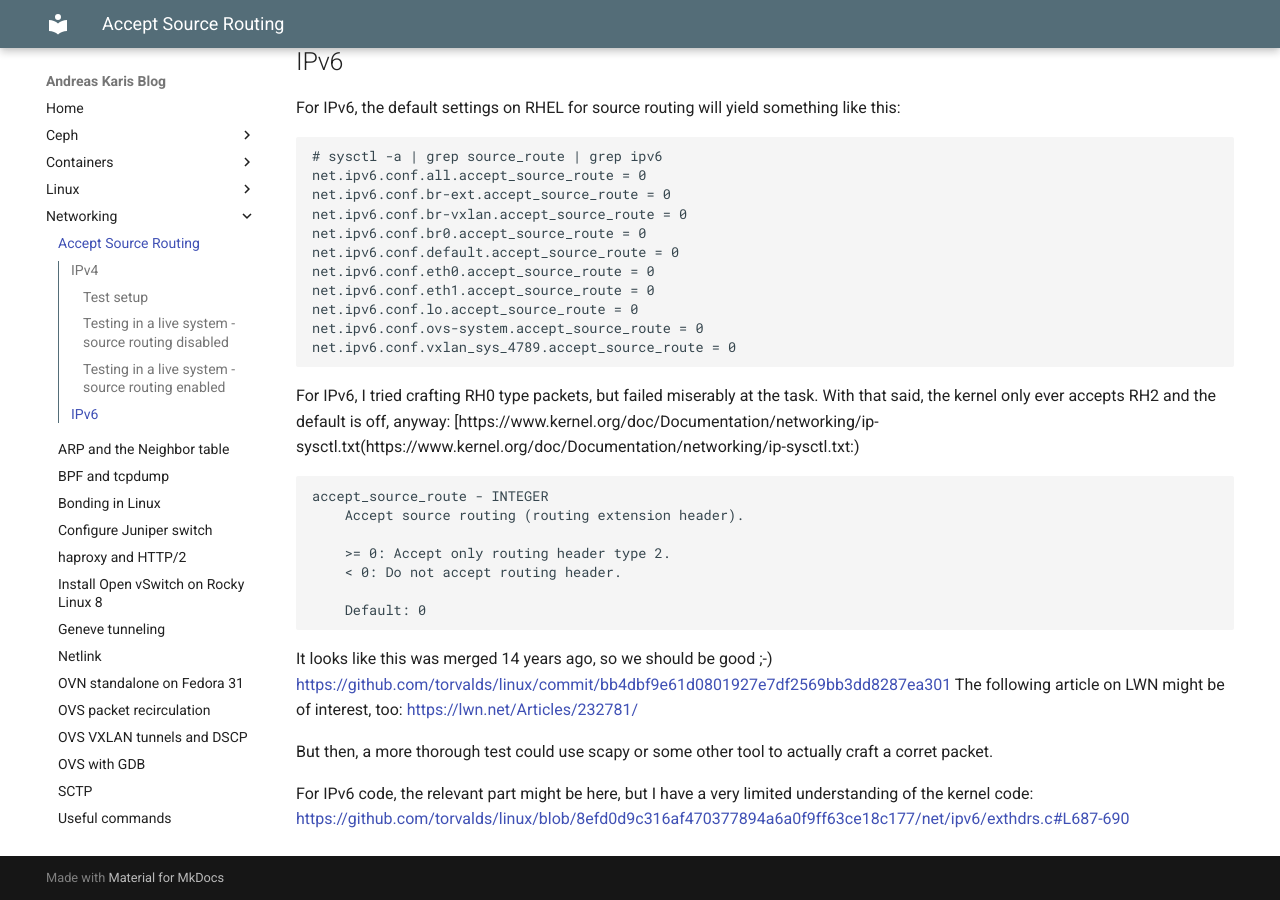
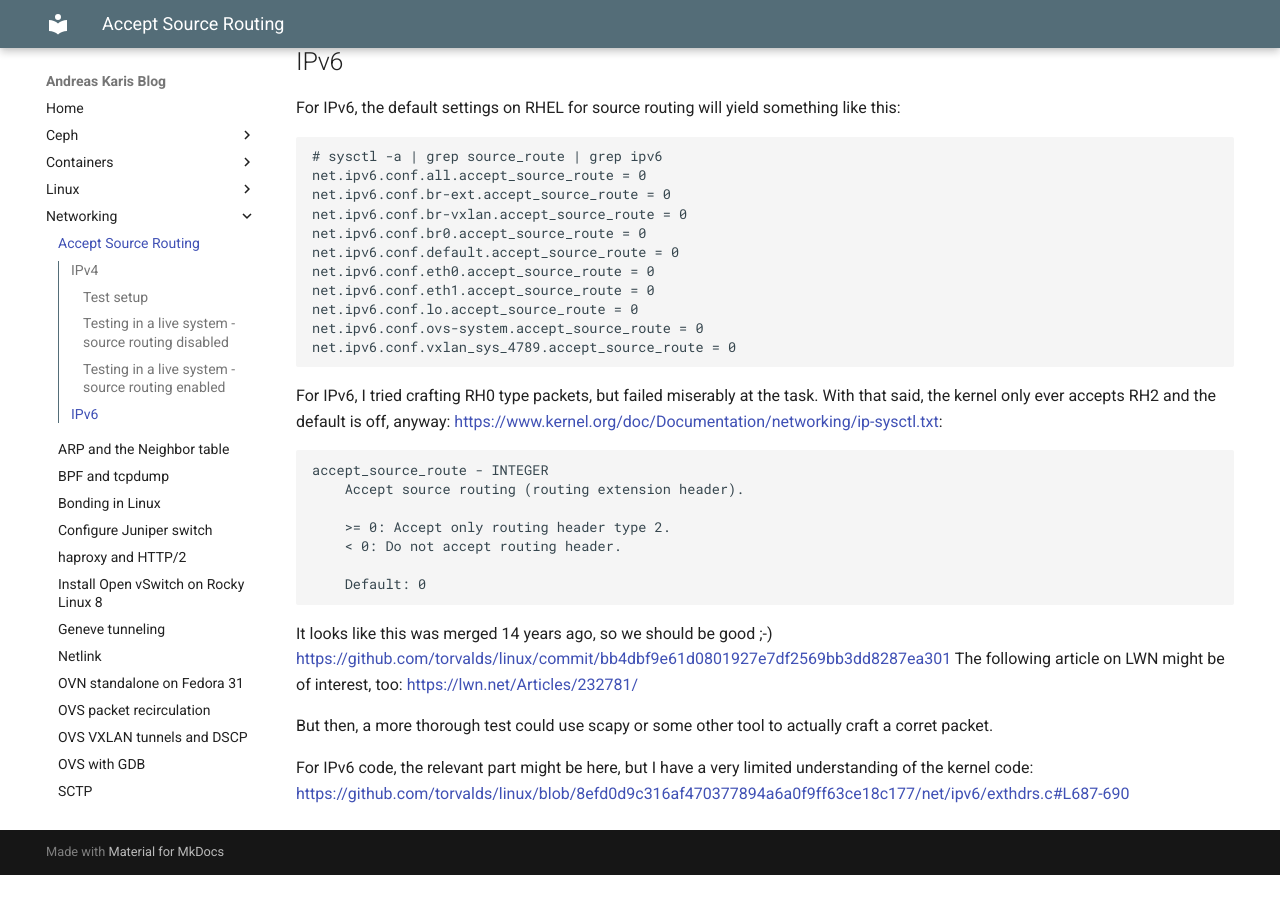
Before and after one commit to andreaskaris/blog, an MkDocs documentation site: the page built from docs/networking/accept-source-routing.md, in a window 1280 px wide and 900 px high, scrolled down 6316 px. Built offline with MkDocs 1.6.1 and Material for MkDocs 9.7.7, drawn with Linux system fonts in a browser that asks for light colours; after the commit the page ends 7191 px from its top, so only the background shows below that.

Commit message:
accept source routing

```diff
--- a/docs/networking/accept-source-routing.md
+++ b/docs/networking/accept-source-routing.md
@@ -330,7 +330,7 @@
 ~~~
 
 For IPv6, I tried crafting RH0 type packets, but failed miserably at the task. With that said, the kernel only ever accepts RH2 and the default is off, anyway:
-[https://www.kernel.org/doc/Documentation/networking/ip-sysctl.txt(https://www.kernel.org/doc/Documentation/networking/ip-sysctl.txt:)
+[https://www.kernel.org/doc/Documentation/networking/ip-sysctl.txt](https://www.kernel.org/doc/Documentation/networking/ip-sysctl.txt):
 ~~~
 accept_source_route - INTEGER
 	Accept source routing (routing extension header).
```
